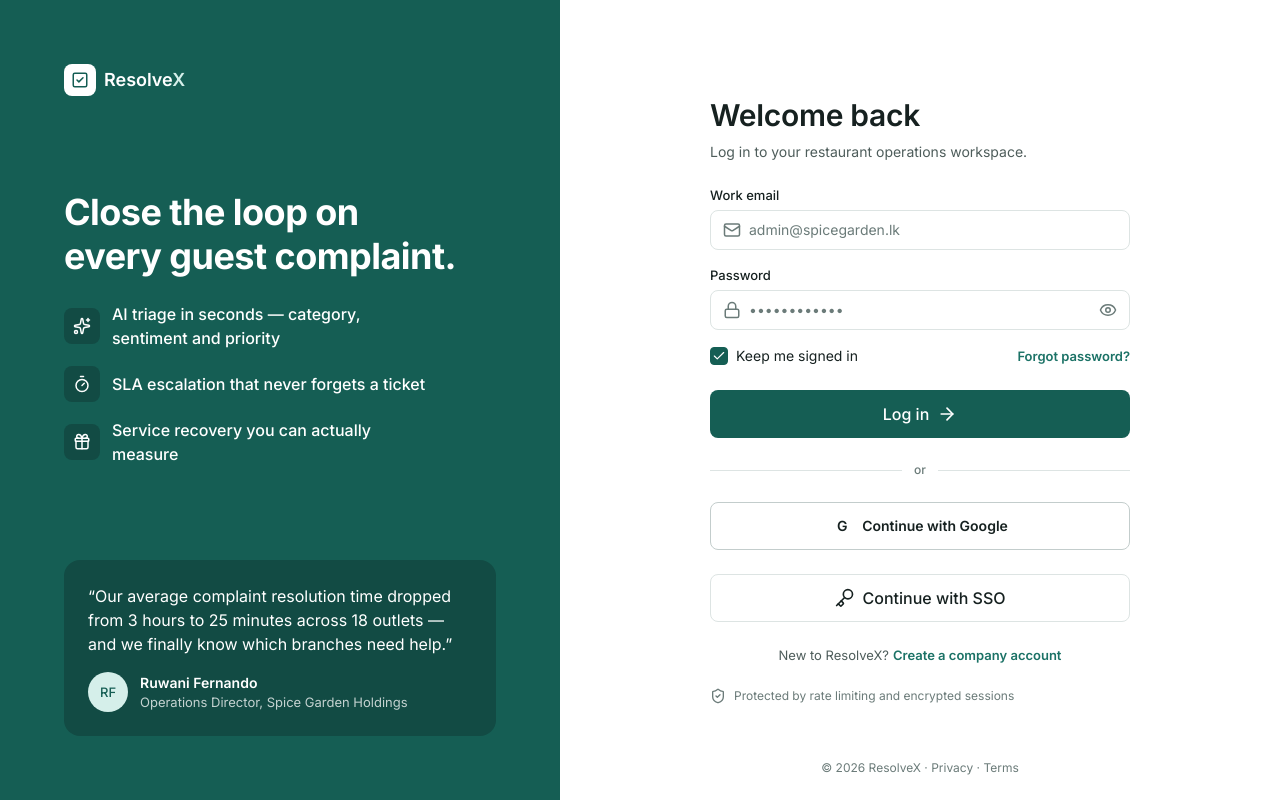
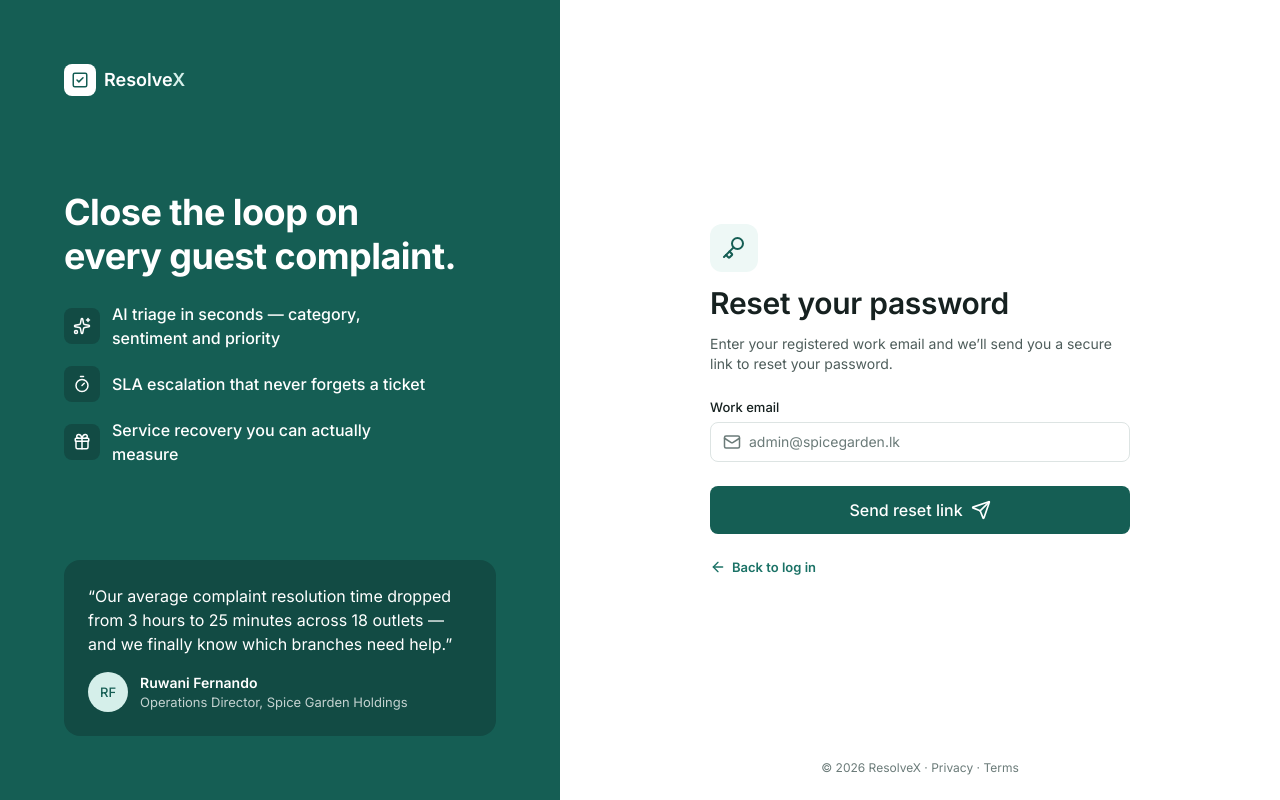
Before and after one commit to teshan200/ResolveX, a React (Vite) app in the folder frontend/admin-web/: page /forgot-password in a window 1280 px wide. Before the commit this address led to /login. Built offline with nearby package versions, Linux system fonts and the light colour scheme.

Commit message:
Add Forgot Password page

```diff
--- /dev/null
+++ b/frontend/admin-web/src/features/auth/ForgotPasswordForm.tsx
@@ -0,0 +1,45 @@
+import { zodResolver } from '@hookform/resolvers/zod'
+import { Mail, Send } from 'lucide-react'
+import { useForm } from 'react-hook-form'
+import { useNavigate } from 'react-router-dom'
+import { Button, Input } from '../../components/ui'
+import { requestPasswordReset } from '../../services/authService'
+import { forgotPasswordSchema } from './schema'
+import type { ForgotPasswordFormValues } from './schema'
+
+export function ForgotPasswordForm() {
+  const navigate = useNavigate()
+
+  const {
+    register,
+    handleSubmit,
+    formState: { errors, isSubmitting },
+  } = useForm<ForgotPasswordFormValues>({
+    resolver: zodResolver(forgotPasswordSchema),
+    defaultValues: { email: '' },
+  })
+
+  // The real flow sends an email. In this prototype we continue to the reset page,
+  // as if the link in the email had been opened.
+  const onSubmit = async (values: ForgotPasswordFormValues) => {
+    await requestPasswordReset(values.email)
+    navigate('/reset-password')
+  }
+
+  return (
+    <form onSubmit={handleSubmit(onSubmit)} noValidate className="flex flex-col gap-6">
+      <Input
+        label="Work email"
+        type="email"
+        placeholder="admin@spicegarden.lk"
+        leadingIcon={<Mail size={18} />}
+        error={errors.email?.message}
+        {...register('email')}
+      />
+      <Button type="submit" size="lg" className="w-full" loading={isSubmitting}>
+        Send reset link
+        <Send size={20} />
+      </Button>
+    </form>
+  )
+}
--- a/frontend/admin-web/src/features/auth/schema.ts
+++ b/frontend/admin-web/src/features/auth/schema.ts
@@ -7,3 +7,9 @@ export const loginSchema = z.object({
 })
 
 export type LoginFormValues = z.infer<typeof loginSchema>
+
+export const forgotPasswordSchema = z.object({
+  email: z.string().trim().min(1, 'Enter your work email').email('Enter a valid email'),
+})
+
+export type ForgotPasswordFormValues = z.infer<typeof forgotPasswordSchema>
--- /dev/null
+++ b/frontend/admin-web/src/pages/ForgotPasswordPage.tsx
@@ -0,0 +1,33 @@
+import { ArrowLeft, Key } from 'lucide-react'
+import { Link } from 'react-router-dom'
+import { ForgotPasswordForm } from '../features/auth/ForgotPasswordForm'
+import { AuthLayout } from '../layout/AuthLayout'
+
+export function ForgotPasswordPage() {
+  return (
+    <AuthLayout>
+      <div className="flex flex-col gap-3">
+        <span className="flex size-12 items-center justify-center rounded-lg bg-brand-subtle text-brand">
+          <Key size={24} />
+        </span>
+        <h1 className="text-3xl leading-9.5 font-semibold tracking-[-0.3px]">
+          Reset your password
+        </h1>
+        <p className="text-sm leading-5 text-content-secondary">
+          Enter your registered work email and we’ll send you a secure link to reset your
+          password.
+        </p>
+      </div>
+
+      <ForgotPasswordForm />
+
+      <Link
+        to="/login"
+        className="flex w-fit items-center gap-1.5 text-[13px] leading-4.5 font-semibold text-content-link hover:underline"
+      >
+        <ArrowLeft size={16} />
+        Back to log in
+      </Link>
+    </AuthLayout>
+  )
+}
--- a/frontend/admin-web/src/routes/AppRoutes.tsx
+++ b/frontend/admin-web/src/routes/AppRoutes.tsx
@@ -3,6 +3,7 @@ import { Navigate, Route, Routes } from 'react-router-dom'
 import { AppLayout } from '../layout/AppLayout'
 import { areas } from '../layout/navigation'
 import { ChoosePlanPage } from '../pages/ChoosePlanPage'
+import { ForgotPasswordPage } from '../pages/ForgotPasswordPage'
 import { GoogleSigninPage } from '../pages/GoogleSigninPage'
 import { GoogleSignupPage } from '../pages/GoogleSignupPage'
 import { LandingPage } from '../pages/LandingPage'
@@ -24,6 +25,7 @@ export function AppRoutes() {
     <Routes>
       <Route path="/" element={<LandingPage />} />
       <Route path="/login" element={<LoginPage />} />
+      <Route path="/forgot-password" element={<ForgotPasswordPage />} />
       <Route path="/register" element={<RegisterPage />} />
       <Route path="/verify-email" element={<VerifyEmailPage />} />
       <Route path="/signup/google" element={<GoogleSignupPage />} />
--- /dev/null
+++ b/frontend/admin-web/src/services/authService.ts
@@ -0,0 +1,10 @@
+// Mock implementation. Replace with the Asgardeo password reset flow.
+
+function delay(ms = 600) {
+  return new Promise((resolve) => setTimeout(resolve, ms))
+}
+
+export async function requestPasswordReset(email: string): Promise<void> {
+  await delay()
+  console.info(`Mock: password reset link sent to ${email}`)
+}
```
